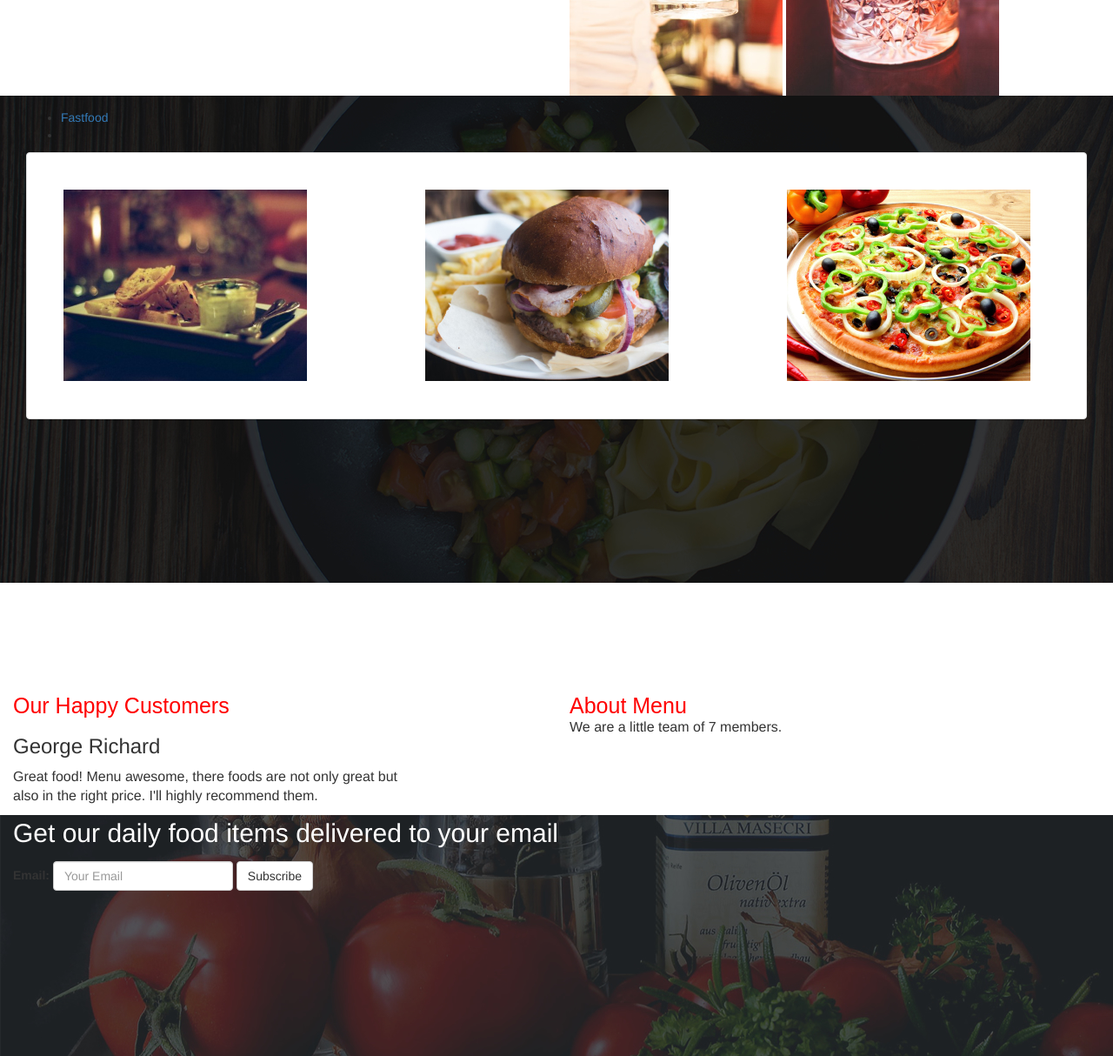
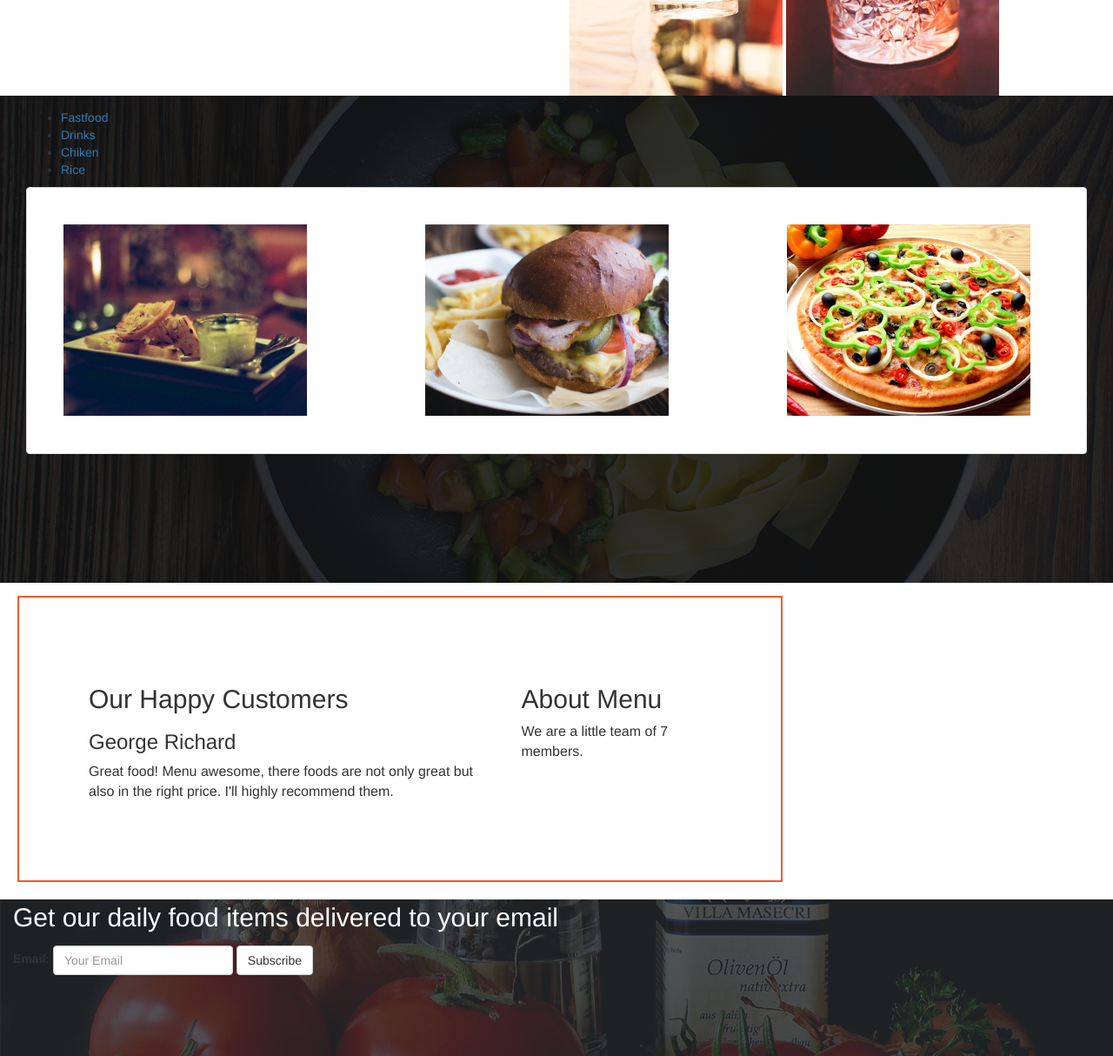
Before and after one commit to wendy-mary/AnitasKitchen, a plain HTML site: page index.html in a window 1280 px wide. Shown: the part 1620-2834 px from the top of the page at 87% size. Drawn offline with Linux system fonts and the light colour scheme.

Commit message:
added styles on class co on the styles.css file

```diff
--- a/css/styles.css
+++ b/css/styles.css
@@ -56,6 +56,13 @@ p{
 }
 .co{
 	padding-top: 10%;
+	display: inline-block;
+
+	margin-top:15px;
+	margin-left: 20px;
+	margin-bottom: 20px;
+	padding: 80px;
+    border: 2px solid #f15a29;
 }
 .cont{
 	background-color: #F15A29;
@@ -83,3 +90,6 @@ p{
 	color: white;
 	font-size: 30px;
 }
+.col-md-8{
+	border-right: 2px solid #cecece;
+}
--- a/index.html
+++ b/index.html
@@ -65,11 +65,13 @@
     <div class="container-fluid con">
         <div class="panel-body">
         <div class="panel-header">
-     <ul>
-     <li><a href>Fastfood</a></li>
-     <li>
-     </li>
-     </ul>
+            <ul>
+              <li><a >Fastfood</a></li>
+              <li><a >Drinks</a></li>
+              <li><a >Chiken</a></li>
+              <li><a >Rice</a></li>
+
+            </ul>
 
      <div class="panel panel-default">
         <div class="row">
@@ -91,15 +93,16 @@
        </div>
      </div>
 
-    <div class="container-fluid co">
+    <div class=" co">
     <div class="row">
-        <div class="col-sm-6">
-        	<h2 class="panel-title">Our Happy Customers</h2>
+        <div class="col-sm-8">
+        	<h2 >Our Happy Customers</h2>
         	<h3>George Richard</h3>
         	<p>Great food! Menu awesome, there foods are not only great but <br> also in the right price. I'll highly recommend them. </p>
+
         </div>
-        <div class="col-sm-6">
-        	<h2 class="panel-title">About Menu </h2>
+        <div class="col-sm-4">
+        	<h2>About Menu </h2>
         	<p>We are a little team of 7 members.</p>
         </div>
 
```
